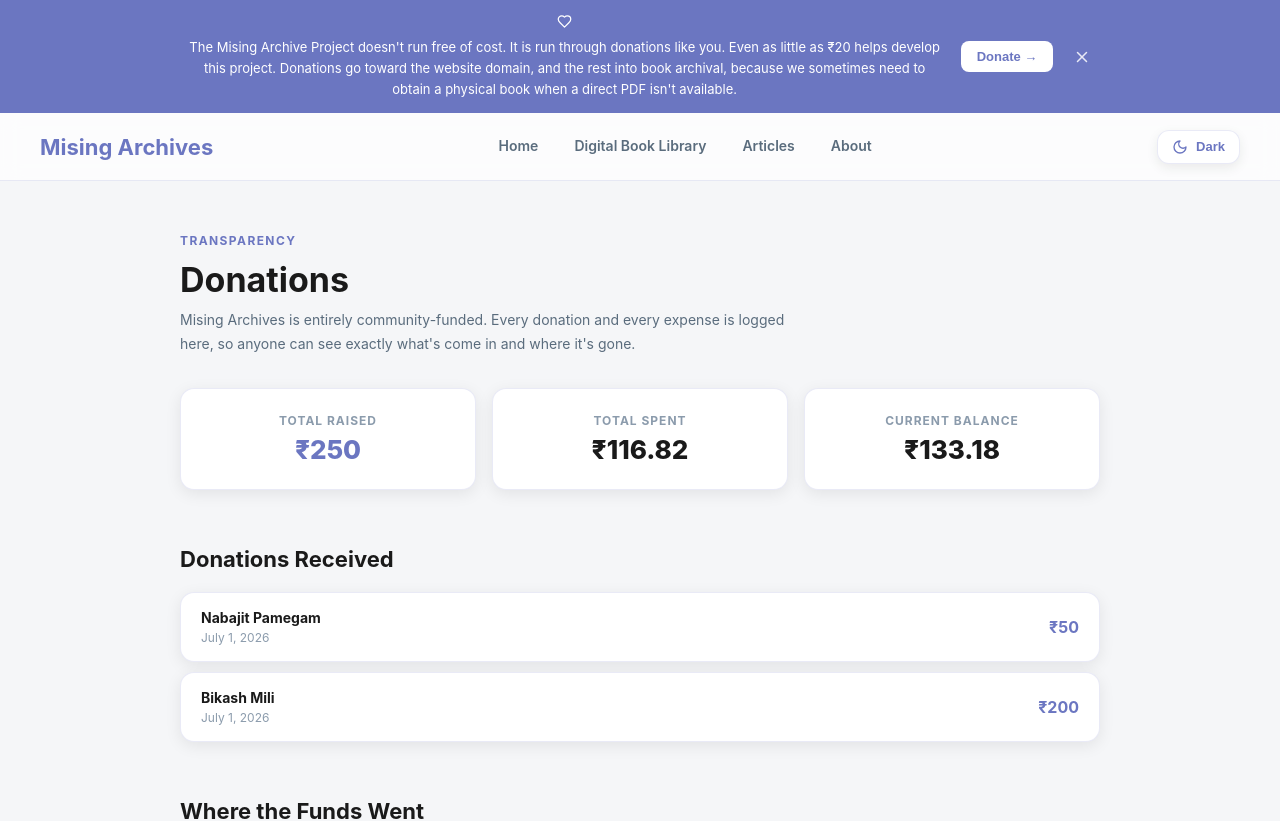
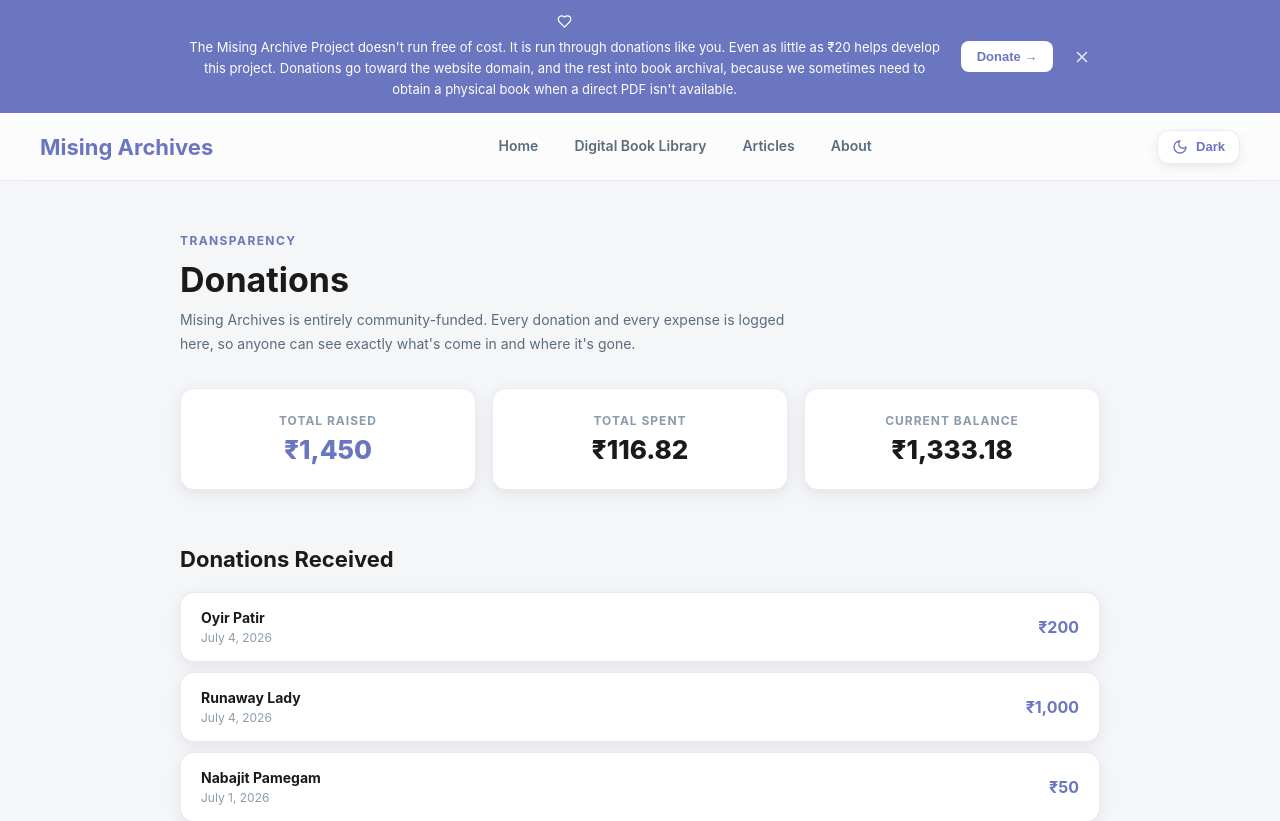
Before and after one commit to abhinabpegu/misingarchives, a React (Vite) app: page /donations in a window 1280 px wide. Shown: the top 821 px of the page. Built offline with nearby package versions, Linux system fonts and the light colour scheme.

Commit message:
donation entry

```diff
--- a/src/data/donations.js
+++ b/src/data/donations.js
@@ -25,16 +25,29 @@ export const donationsData = [
     name: 'Nabajit Pamegam',
     anonymous: false,
     amount: 50,
-    date: '2026-07-01', // TODO: replace with actual donation date
+    date: '2026-07-01',
     note: '',
   },
   {
     name: 'Bikash Mili',
     anonymous: false,
     amount: 200,
-    date: '2026-07-01', // TODO: replace with actual donation date
+    date: '2026-07-01',
     note: '',
   },
+
+  {
+    name: 'Oyir Patir',
+    anonymous: false,
+    amount: 200,
+    date: '2026-07-04',
+  },
+  {
+    name: 'Runaway Lady',
+    anonymous: false,
+    amount: 1000,
+    date: '2026-07-04',
+  }
 
 ]
 
```
